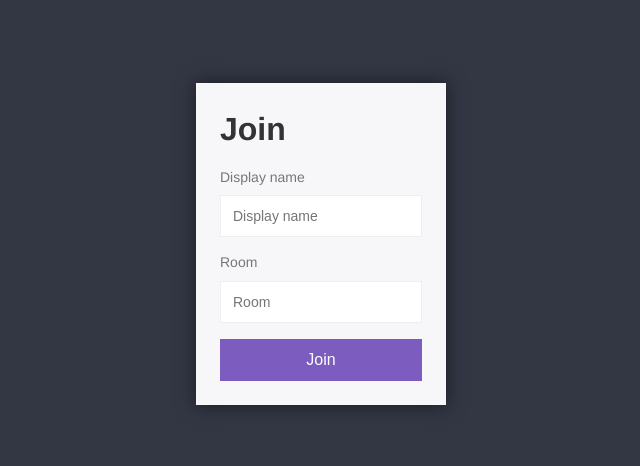
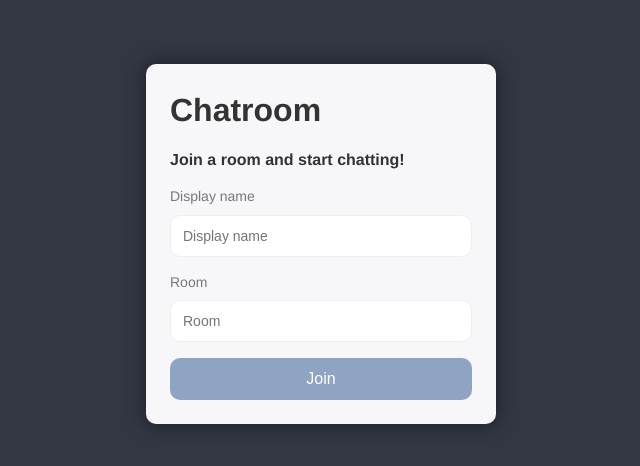
Before and after one commit to cpshaun/node-chat-app, a website: page public/index.html in a window 1280 px wide. Shown: the part 156-622 px from the top of the page, without its empty margins (319-959 px from the left). Drawn offline with Linux system fonts and the light colour scheme.

Commit message:
css edits

```diff
--- a/public/css/styles.css
+++ b/public/css/styles.css
@@ -24,6 +24,10 @@ h1 {
     margin-bottom: 16px;
 }
 
+h4 {
+    margin-bottom: 16px;
+}
+
 label {
     display: block;
     font-size: 14px;
@@ -35,13 +39,16 @@ input {
     border: 1px solid #eeeeee;
     padding: 12px;
     outline: none;
+    border-radius: 10px;
 }
 
 button {
     cursor: pointer;
     padding: 12px;
-    background: #7C5CBF;
+    /* background: #7C5CBF; */
+    background: #8FA3C2;
     border: none;
+    border-radius: 10px;
     /* border-radius: 10px; */
     color: white;
     font-size: 16px;
@@ -49,12 +56,13 @@ button {
 }
 
 button:hover {
-    background: #6b47b8;
+    /* background: #6b47b8; */
+    background: #55647B;
 }
 
 button:disabled {
     cursor: default;
-    background: #7c5cbf94;
+    background: #DDDFE1;
 }
 
 /* Join Page Styles */
@@ -72,7 +80,8 @@ button:disabled {
     box-shadow: 0px 0px 17px 1px #1D1F26;
     background: #F7F7FA;
     padding: 24px;
-    width: 250px;
+    width: 350px;
+    border-radius: 10px;
 }
 
 .centered-form button {
@@ -155,6 +164,7 @@ button:disabled {
     padding: 12px;
     margin: 0 16px 0 0;
     flex-grow: 1;
+    background-color: #EDF2F4;
 }
 
 .compose button {
--- a/public/index.html
+++ b/public/index.html
@@ -11,7 +11,8 @@
     <body>
         <div class="centered-form">
             <div class="centered-form__box">
-                <h1>Join</h1>
+                <h1>Chatroom</h1>
+                <h4>Join a room and start chatting!</h4>
                 <form action="/chat.html">
                     <label for="">Display name</label>
                     <input type="text" name="username" placeholder="Display name" required>
```
